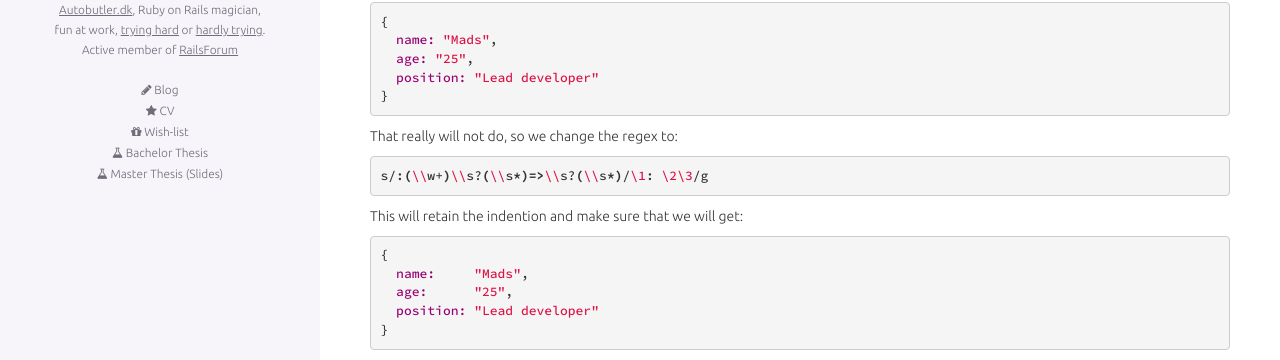
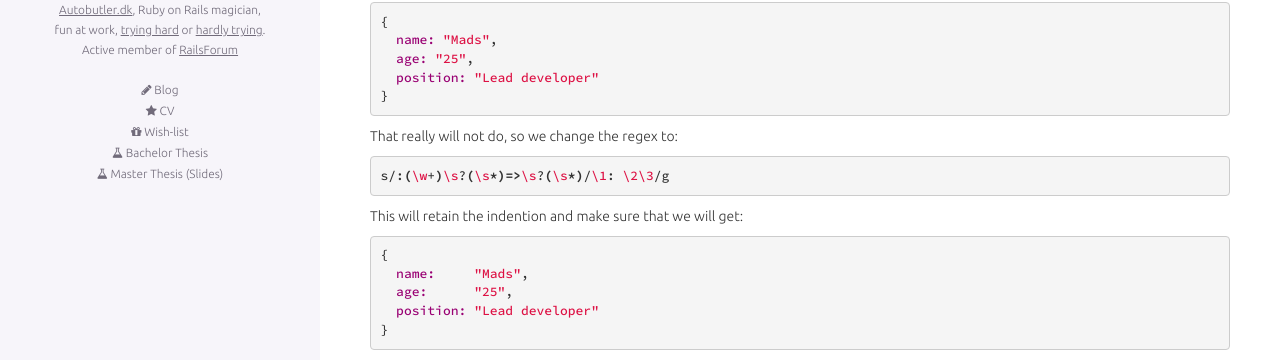
Before and after one commit to omegahm/omegahm.github.io, a Jekyll site: the page built from _posts/2014-01-15-switch-to-new-ruby-hash-syntax.md, in a window 1280 px wide and 900 px high, scrolled down 1176 px. Shown: the part 244-604 px from the top of the window. Built offline with Jekyll 4.4.1, drawn with Linux system fonts in a browser that asks for light colours; nearby versions of some CDN libraries; Markdown is read by kramdown in place of the engine named in the settings; comment, search, counter and statistics services are not loaded.

```diff
--- a/_posts/2014-01-15-switch-to-new-ruby-hash-syntax.md
+++ b/_posts/2014-01-15-switch-to-new-ruby-hash-syntax.md
@@ -100,7 +100,7 @@ will become this:
 That really will not do, so we change the regex to:
 
 {% highlight bash %}
-s/:(\\w+)\\s?(\\s*)=>\\s?(\\s*)/\1: \2\3/g
+s/:(\w+)\s?(\s*)=>\s?(\s*)/\1: \2\3/g
 {% endhighlight %}
 
 This will retain the indention and make sure that we will get:
```
